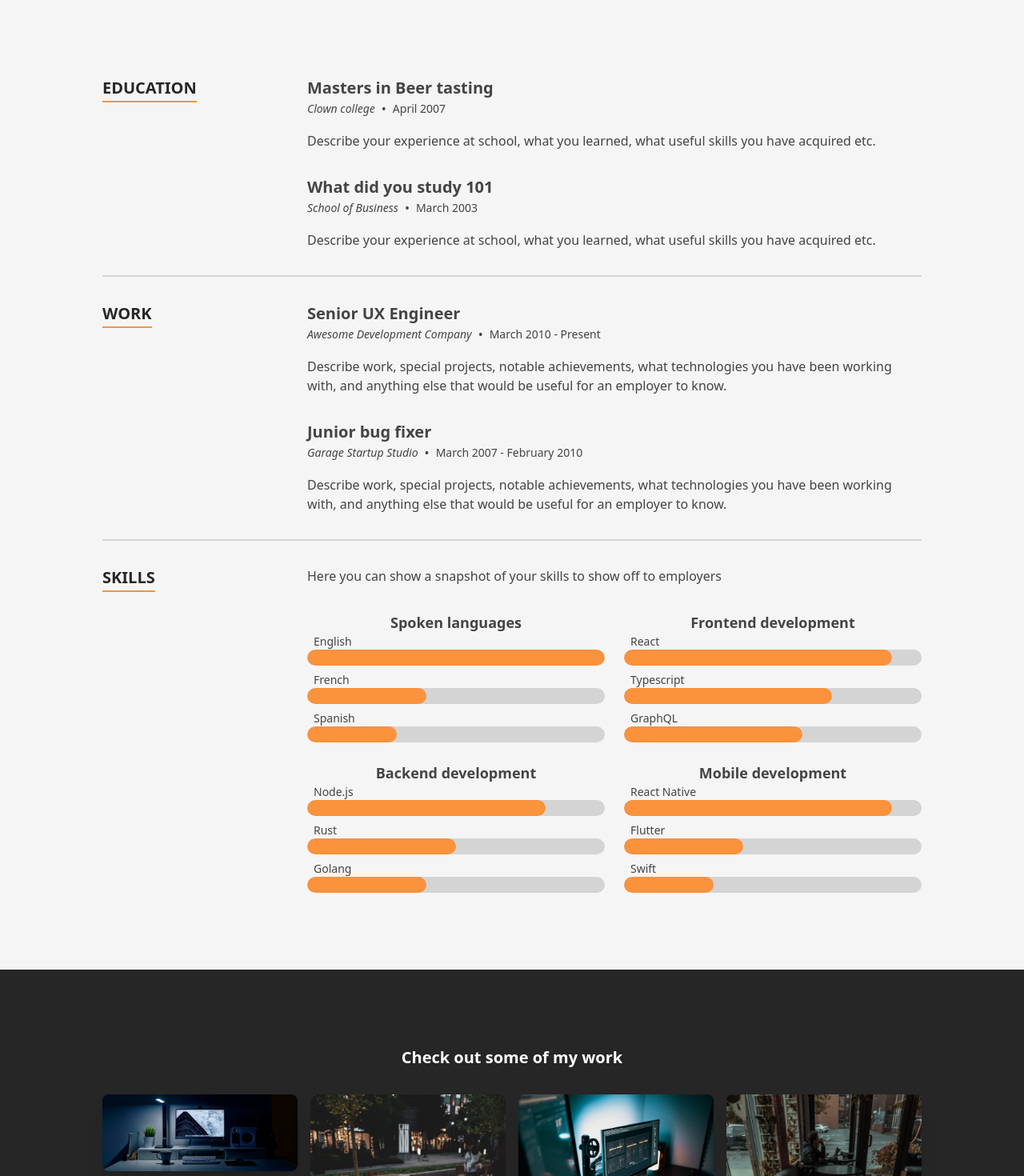
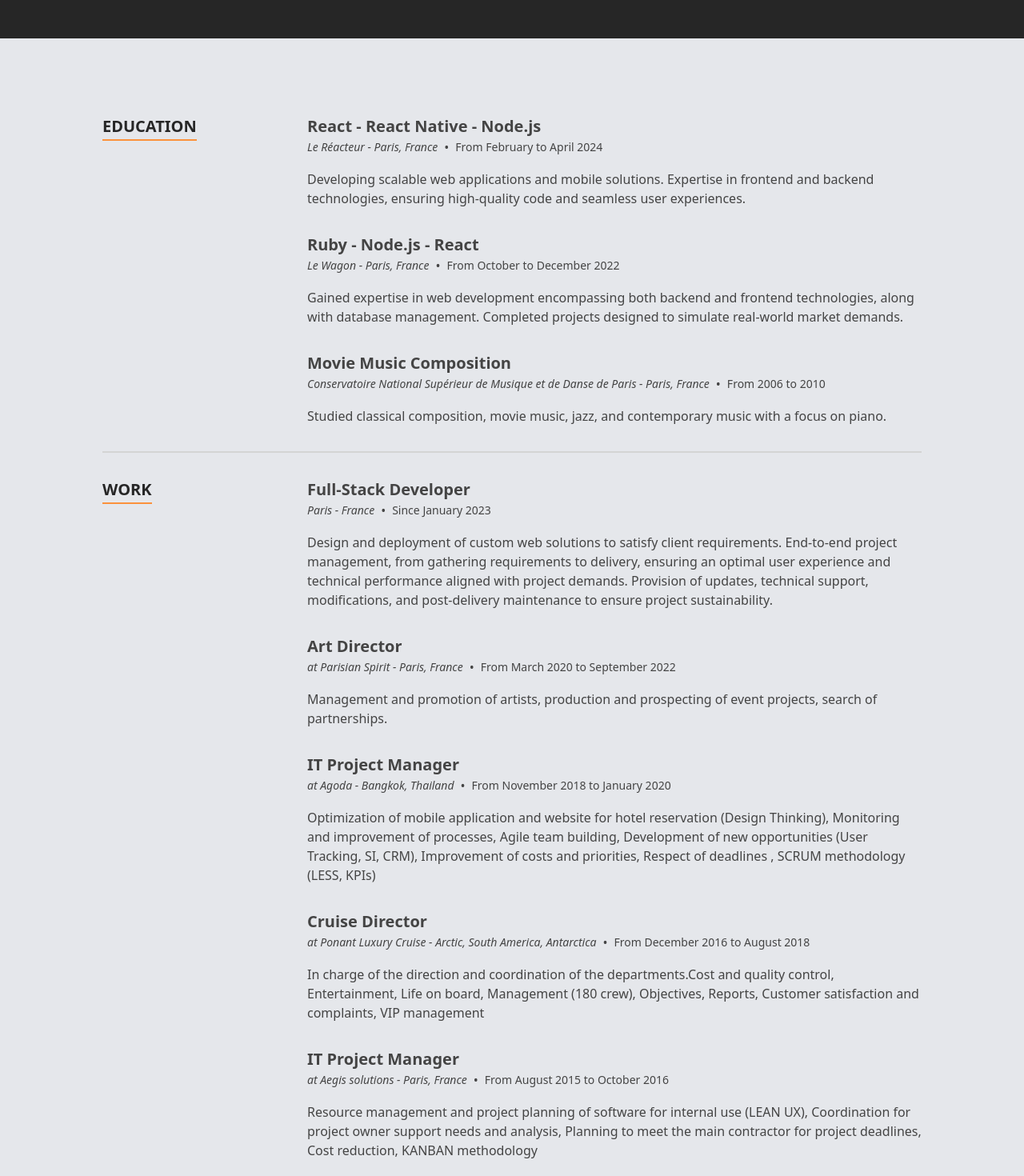
Before and after one commit to Riwibou/portfolio, a Next.js app: page / in a window 1280 px wide. Shown: the part 1260-2730 px from the top of the page at 80% size. Built offline with nearby package versions, Linux system fonts and the light colour scheme.

Commit message:
portfolio fixing

```diff
--- a/src/components/Sections/Footer.tsx
+++ b/src/components/Sections/Footer.tsx
@@ -19,16 +19,6 @@ const Footer: FC = memo(() => (
       <div className="flex gap-x-4 text-neutral-500">
         <Socials />
       </div>
-      <a
-        className="-m-2 flex items-center gap-x-1 rounded-md p-2 ring-yellow focus:outline-none focus:ring-2"
-        href="https://reactresume.com">
-        <BoltIcon className="h-5 w-5 text-yellow" />
-        <span>
-          Provided by <span className="text-white">React</span>
-          <span className="italic text-yellow">Resume</span>
-        </span>
-      </a>
-      <span className="text-sm text-neutral-700">© Copyright {currentYear} Tim Baker</span>
     </div>
   </div>
 ));
--- a/src/components/Sections/Portfolio.tsx
+++ b/src/components/Sections/Portfolio.tsx
@@ -4,7 +4,8 @@ import Image from 'next/image';
 import {FC, memo, MouseEvent, useCallback, useEffect, useRef, useState} from 'react';
 
 import {isMobile} from '../../config';
-import {portfolioItems, SectionId} from '../../data/data';
+import {SectionId} from '../../data/data';
+import {portfolioItems} from '../../data/portfolioItems';
 import {PortfolioItem} from '../../data/dataDef';
 import useDetectOutsideClick from '../../hooks/useDetectOutsideClick';
 import Section from '../Layout/Section';
--- a/src/components/Sections/Resume/index.tsx
+++ b/src/components/Sections/Resume/index.tsx
@@ -8,7 +8,7 @@ import TimelineItem from './TimelineItem';
 
 const Resume: FC = memo(() => {
   return (
-    <Section className="bg-neutral-100" sectionId={SectionId.Resume}>
+    <Section className="bg-gray-200" sectionId={SectionId.Resume}>
       <div className="flex flex-col divide-y-2 divide-neutral-300">
         <ResumeSection title="Education">
           {education.map((item, index) => (
@@ -21,7 +21,7 @@ const Resume: FC = memo(() => {
           ))}
         </ResumeSection>
         <ResumeSection title="Skills">
-          <p className="pb-8">Here you can show a snapshot of your skills to show off to employers</p>
+          <p className="pb-8"></p>
           <div className="grid grid-cols-1 gap-6 md:grid-cols-2">
             {skills.map((skillgroup, index) => (
               <SkillGroup key={`${skillgroup.name}-${index}`} skillGroup={skillgroup} />
--- a/src/data/data.tsx
+++ b/src/data/data.tsx
@@ -1,5 +1,5 @@
 import {
-  AcademicCapIcon,
+  LanguageIcon,
   ArrowDownTrayIcon,
   BuildingOffice2Icon,
   CalendarIcon,
@@ -25,7 +25,7 @@ import porfolioImage8 from '../images/portfolio/portfolio-8.jpg';
 import porfolioImage9 from '../images/portfolio/portfolio-9.jpg';
 import porfolioImage10 from '../images/portfolio/portfolio-10.jpg';
 import porfolioImage11 from '../images/portfolio/portfolio-11.jpg';
-import profilepic from '../images/profilepic.jpg';
+import profilepic from '../../public/my-picture.png';
 import testimonialImage from '../images/testimonial.webp';
 import {
   About,
@@ -108,15 +108,17 @@ export const heroData: Hero = {
  */
 export const aboutData: About = {
   profileImageSrc: profilepic,
-  description: `I'm mostly intrested in the JavaScript eco-system, it's so rich and there is so much possibilities.
-  That's why I alsways stay up to date to this very exciting technologie. React, node.js, next, three.js ...
-  I love to solve problem and to manke an idea a reality. `,
+  description: `I'm an IT Project Manager who felt in love with programming.
+  I'm passionate about JavaScript's endless possibilities.
+  From React to Node.js and other technologies like Next, Express, Vue, Three,...
+  I stay ahead of the curve. Solving problems and bringing ideas to life is what drives me.
+  I'm ready to make an impact with my skills and passion. `,
   aboutItems: [
     {label: 'Location', text: 'Paris, France', Icon: MapIcon},
     {label: 'Age', text: '33', Icon: CalendarIcon},
     {label: 'Nationality', text: 'French', Icon: FlagIcon},
     {label: 'Interests', text: 'Piano, Chess, Foreign Languages', Icon: SparklesIcon},
-    {label: 'Study', text: 'University of Victoria', Icon: AcademicCapIcon},
+    {label: 'Languages', text: 'French, English, Spanish, Portugese, Russian, Italian, Mandarin Chinese', Icon: LanguageIcon},
     {label: 'Employment', text: 'Free-lance', Icon: BuildingOffice2Icon},
   ],
 };
@@ -129,16 +131,16 @@ export const skills: SkillGroup[] = [
     name: 'Spoken languages',
     skills: [
       {
-        name: 'English',
+        name: 'French',
         level: 10,
       },
       {
-        name: 'French',
-        level: 4,
+        name: 'English',
+        level: 9,
       },
       {
         name: 'Spanish',
-        level: 3,
+        level: 7,
       },
     ],
   },
@@ -151,11 +153,11 @@ export const skills: SkillGroup[] = [
       },
       {
         name: 'Typescript',
-        level: 7,
+        level: 5,
       },
       {
         name: 'GraphQL',
-        level: 6,
+        level: 4,
       },
     ],
   },
@@ -167,12 +169,12 @@ export const skills: SkillGroup[] = [
         level: 8,
       },
       {
-        name: 'Rust',
-        level: 5,
+        name: 'Ruby / Python',
+        level: 6,
       },
       {
-        name: 'Golang',
-        level: 4,
+        name: 'SQLite / MySQL / MongoDB / jQuery',
+        level: 6,
       },
     ],
   },
@@ -181,7 +183,7 @@ export const skills: SkillGroup[] = [
     skills: [
       {
         name: 'React Native',
-        level: 9,
+        level: 6,
       },
       {
         name: 'Flutter',
@@ -211,60 +213,60 @@ export const portfolioItems: PortfolioItem[] = [
     url: 'https://reactresume.com',
     image: porfolioImage2,
   },
-  {
-    title: 'Project title 3',
-    description: 'Give a short description of your project here.',
-    url: 'https://reactresume.com',
-    image: porfolioImage3,
-  },
+  // {
+  //   title: 'Project title 3',
+  //   description: 'Give a short description of your project here.',
+  //   url: 'https://reactresume.com',
+  //   image: porfolioImage3,
+  // },
   {
     title: 'Project title 4',
     description: 'Give a short description of your project here.',
     url: 'https://reactresume.com',
     image: porfolioImage4,
   },
-  {
-    title: 'Project title 5',
-    description: 'Give a short description of your project here.',
-    url: 'https://reactresume.com',
-    image: porfolioImage5,
-  },
-  {
-    title: 'Project title 6',
-    description: 'Give a short description of your project here.',
-    url: 'https://reactresume.com',
-    image: porfolioImage6,
-  },
-  {
-    title: 'Project title 7',
-    description: 'Give a short description of your project here.',
-    url: 'https://reactresume.com',
-    image: porfolioImage7,
-  },
+  // {
+  //   title: 'Project title 5',
+  //   description: 'Give a short description of your project here.',
+  //   url: 'https://reactresume.com',
+  //   image: porfolioImage5,
+  // },
+  // {
+  //   title: 'Project title 6',
+  //   description: 'Give a short description of your project here.',
+  //   url: 'https://reactresume.com',
+  //   image: porfolioImage6,
+  // },
+  // {
+  //   title: 'Project title 7',
+  //   description: 'Give a short description of your project here.',
+  //   url: 'https://reactresume.com',
+  //   image: porfolioImage7,
+  // },
   {
     title: 'Project title 8',
     description: 'Give a short description of your project here.',
     url: 'https://reactresume.com',
     image: porfolioImage8,
   },
-  {
-    title: 'Project title 9',
-    description: 'Give a short description of your project here.',
-    url: 'https://reactresume.com',
-    image: porfolioImage9,
-  },
-  {
-    title: 'Project title 10',
-    description: 'Give a short description of your project here.',
-    url: 'https://reactresume.com',
-    image: porfolioImage10,
-  },
-  {
-    title: 'Project title 11',
-    description: 'Give a short description of your project here.',
-    url: 'https://reactresume.com',
-    image: porfolioImage11,
-  },
+  // {
+  //   title: 'Project title 9',
+  //   description: 'Give a short description of your project here.',
+  //   url: 'https://reactresume.com',
+  //   image: porfolioImage9,
+  // },
+  // {
+  //   title: 'Project title 10',
+  //   description: 'Give a short description of your project here.',
+  //   url: 'https://reactresume.com',
+  //   image: porfolioImage10,
+  // },
+  // {
+  //   title: 'Project title 11',
+  //   description: 'Give a short description of your project here.',
+  //   url: 'https://reactresume.com',
+  //   image: porfolioImage11,
+  // },
 ];
 
 /**
@@ -272,39 +274,87 @@ export const portfolioItems: PortfolioItem[] = [
  */
 export const education: TimelineItem[] = [
   {
-    date: 'April 2007',
-    location: 'Clown college',
-    title: 'Masters in Beer tasting',
-    content: <p>Describe your experience at school, what you learned, what useful skills you have acquired etc.</p>,
+    date: 'From February to April 2024',
+    location: 'Le Réacteur - Paris, France',
+    title: 'React - React Native - Node.js',
+    content: <p>Developing scalable web applications and mobile solutions. Expertise in
+    frontend and backend technologies, ensuring high-quality code and seamless user experiences.</p>,
   },
   {
-    date: 'March 2003',
-    location: 'School of Business',
-    title: 'What did you study 101',
-    content: <p>Describe your experience at school, what you learned, what useful skills you have acquired etc.</p>,
+    date: 'From October to December 2022',
+    location: 'Le Wagon - Paris, France',
+    title: 'Ruby - Node.js - React',
+    content: <p>Gained expertise in web development encompassing both backend and frontend technologies, along with database management.
+      Completed projects designed to simulate real-world market demands.</p>,
+  },
+  {
+    date: 'From 2006 to 2010',
+    location: 'Conservatoire National Supérieur de Musique et de Danse de Paris - Paris, France',
+    title: 'Movie Music Composition',
+    content: <p>Studied classical composition, movie music, jazz, and contemporary music with a focus on piano.</p>,
   },
 ];
 
 export const experience: TimelineItem[] = [
   {
-    date: 'March 2010 - Present',
-    location: 'Awesome Development Company',
-    title: 'Senior UX Engineer',
+    date: 'Since January 2023',
+    location: 'Paris - France ',
+    title: 'Full-Stack Developer',
     content: (
       <p>
-        Describe work, special projects, notable achievements, what technologies you have been working with, and
-        anything else that would be useful for an employer to know.
+        Design and deployment of custom web solutions to satisfy client requirements. End-to-end
+        project management, from gathering requirements to delivery, ensuring an optimal user
+        experience and technical performance aligned with project demands. Provision of updates,
+        technical support, modifications, and post-delivery maintenance to ensure project
+        sustainability.
       </p>
     ),
   },
   {
-    date: 'March 2007 - February 2010',
-    location: 'Garage Startup Studio',
-    title: 'Junior bug fixer',
+    date: 'From March 2020 to September 2022',
+    location: 'at Parisian Spirit - Paris, France',
+    title: 'Art Director',
     content: (
       <p>
-        Describe work, special projects, notable achievements, what technologies you have been working with, and
-        anything else that would be useful for an employer to know.
+        Management and promotion of artists, production and prospecting of event projects, search of
+        partnerships.
+      </p>
+    ),
+  },
+  {
+    date: 'From November 2018 to January 2020',
+    location: 'at Agoda - Bangkok, Thailand',
+    title: 'IT Project Manager',
+    content: (
+      <p>
+        Optimization of mobile application and website for hotel reservation (Design Thinking),
+        Monitoring and improvement of processes, Agile team building, Development of new
+        opportunities (User Tracking, SI, CRM), Improvement of costs and priorities, Respect of
+        deadlines , SCRUM methodology (LESS, KPIs)
+      </p>
+    ),
+  },
+  {
+    date: 'From December 2016 to August 2018',
+    location: 'at Ponant Luxury Cruise - Arctic, South America, Antarctica',
+    title: 'Cruise Director ',
+    content: (
+      <p>
+        In charge of the direction and coordination of the departments.Cost and quality control,
+        Entertainment, Life on board, Management (180 crew), Objectives, Reports, Customer
+        satisfaction and complaints, VIP management
+      </p>
+    ),
+  },
+  {
+    date: 'From August 2015 to October 2016',
+    location: 'at Aegis solutions - Paris, France ',
+    title: 'IT Project Manager',
+    content: (
+      <p>
+        Resource management and project planning of software for internal use (LEAN UX),
+        Coordination for project owner support needs and analysis, Planning to meet the main
+        contractor for project deadlines, Cost reduction, KANBAN methodology
       </p>
     ),
   },
@@ -317,18 +367,18 @@ export const testimonial: TestimonialSection = {
   imageSrc: testimonialImage,
   testimonials: [
     {
-      name: 'John Doe',
-      text: 'Use this as an opportunity to promote what it is like to work with you. High value testimonials include ones from current or past co-workers, managers, or from happy clients.',
+      name: 'Stephane Delacourt',
+      text: 'Working with him was an experience. He not only guided me through the intricacies of my project but also had innovative solutions to every challenge we faced.',
       image: 'https://cloudflare-ipfs.com/ipfs/Qmd3W5DuhgHirLHGVixi6V76LhCkZUz6pnFt5AJBiyvHye/avatar/169.jpg',
     },
     {
-      name: 'Jane Doe',
-      text: 'Here you should write some nice things that someone has said about you. Encourage them to be specific and include important details (notes about a project you were on together, impressive quality produced, etc).',
+      name: 'Mokhtar Batrassi',
+      text: 'Riwan is creative and transformed my desire for a simple website into a captivating platform that beautifully showcases my artwork. His knack for understanding the essence of my art and translated it into the site .',
       image: 'https://cloudflare-ipfs.com/ipfs/Qmd3W5DuhgHirLHGVixi6V76LhCkZUz6pnFt5AJBiyvHye/avatar/14.jpg',
     },
     {
-      name: 'Someone else',
-      text: 'Add several of these, and keep them as fresh as possible, but be sure to focus on quality testimonials with strong highlights of your skills/work ethic.',
+      name: 'Alexei Stukoff',
+      text: 'As a colleague, Riwan have a passion for excellence. He went above and beyond to assist his peers, generously sharing his expertise and insights. A true team player and an great developer!',
       image: 'https://cloudflare-ipfs.com/ipfs/Qmd3W5DuhgHirLHGVixi6V76LhCkZUz6pnFt5AJBiyvHye/avatar/69.jpg',
     },
   ],
@@ -340,17 +390,17 @@ export const testimonial: TestimonialSection = {
 
 export const contact: ContactSection = {
   headerText: 'Get in touch.',
-  description: 'Here is a good spot for a message to your readers to let them know how best to reach out to you.',
+  description: 'I will be please to work with you or for you, let me know how can i help you.',
   items: [
     {
       type: ContactType.Email,
       text: 'riwan.b@live.fr',
-      href: 'mailto:reachout@timbaker.me',
+      href: 'mailto:riwan.b@live.fr',
     },
     {
       type: ContactType.Location,
       text: 'Paris, France',
-      href: 'https://www.google.ca/maps/place/Victoria,+BC/@48.4262362,-123.376775,14z',
+      href: 'https://maps.app.goo.gl/A3XaV9biQzQSVEJv9',
     },
     {
       type: ContactType.LinkedIn,
--- /dev/null
+++ b/src/data/portfolioItems.tsx
@@ -0,0 +1,82 @@
+import porfolioImage1 from '../images/portfolio/portfolio-1.jpg';
+import porfolioImage2 from '../images/portfolio/portfolio-2.jpg';
+import porfolioImage3 from '../images/portfolio/portfolio-3.jpg';
+import porfolioImage4 from '../images/portfolio/portfolio-4.jpg';
+import porfolioImage5 from '../images/portfolio/portfolio-5.jpg';
+import porfolioImage6 from '../images/portfolio/portfolio-6.jpg';
+import porfolioImage7 from '../images/portfolio/portfolio-7.jpg';
+import porfolioImage8 from '../images/portfolio/portfolio-8.jpg';
+import {PortfolioItem} from './dataDef';
+
+/**
+ * Portfolio section
+ */
+
+export const portfolioItems: PortfolioItem[] = [
+  {
+    title: 'Project title 1',
+    description: 'Give a short description of your project here.',
+    url: 'https://reactresume.com',
+    image: porfolioImage1,
+  },
+  {
+    title: 'Project title 2',
+    description: 'Give a short description of your project here.',
+    url: 'https://reactresume.com',
+    image: porfolioImage2,
+  },
+  {
+    title: 'Project title 3',
+    description: 'Give a short description of your project here.',
+    url: 'https://reactresume.com',
+    image: porfolioImage3,
+  },
+  {
+    title: 'Project title 4',
+    description: 'Give a short description of your project here.',
+    url: 'https://reactresume.com',
+    image: porfolioImage4,
+  },
+  {
+    title: 'Project title 5',
+    description: 'Give a short description of your project here.',
+    url: 'https://reactresume.com',
+    image: porfolioImage5,
+  },
+  {
+    title: 'Project title 6',
+    description: 'Give a short description of your project here.',
+    url: 'https://reactresume.com',
+    image: porfolioImage6,
+  },
+  {
+    title: 'Project title 7',
+    description: 'Give a short description of your project here.',
+    url: 'https://reactresume.com',
+    image: porfolioImage7,
+  },
+  {
+    title: 'Project title 8',
+    description: 'Give a short description of your project here.',
+    url: 'https://reactresume.com',
+    image: porfolioImage8,
+  },
+  // {
+  //   title: 'Project title 9',
+  //   description: 'Give a short description of your project here.',
+  //   url: 'https://reactresume.com',
+  //   image: porfolioImage9,
+  // },
+  // {
+  //   title: 'Project title 10',
+  //   description: 'Give a short description of your project here.',
+  //   url: 'https://reactresume.com',
+  //   image: porfolioImage10,
+  // },
+  // {
+  //   title: 'Project title 11',
+  //   description: 'Give a short description of your project here.',
+  //   url: 'https://reactresume.com',
+  //   image: porfolioImage11,
+  // },
+];
```
Also changed, not shown: public/my-picture.png.
